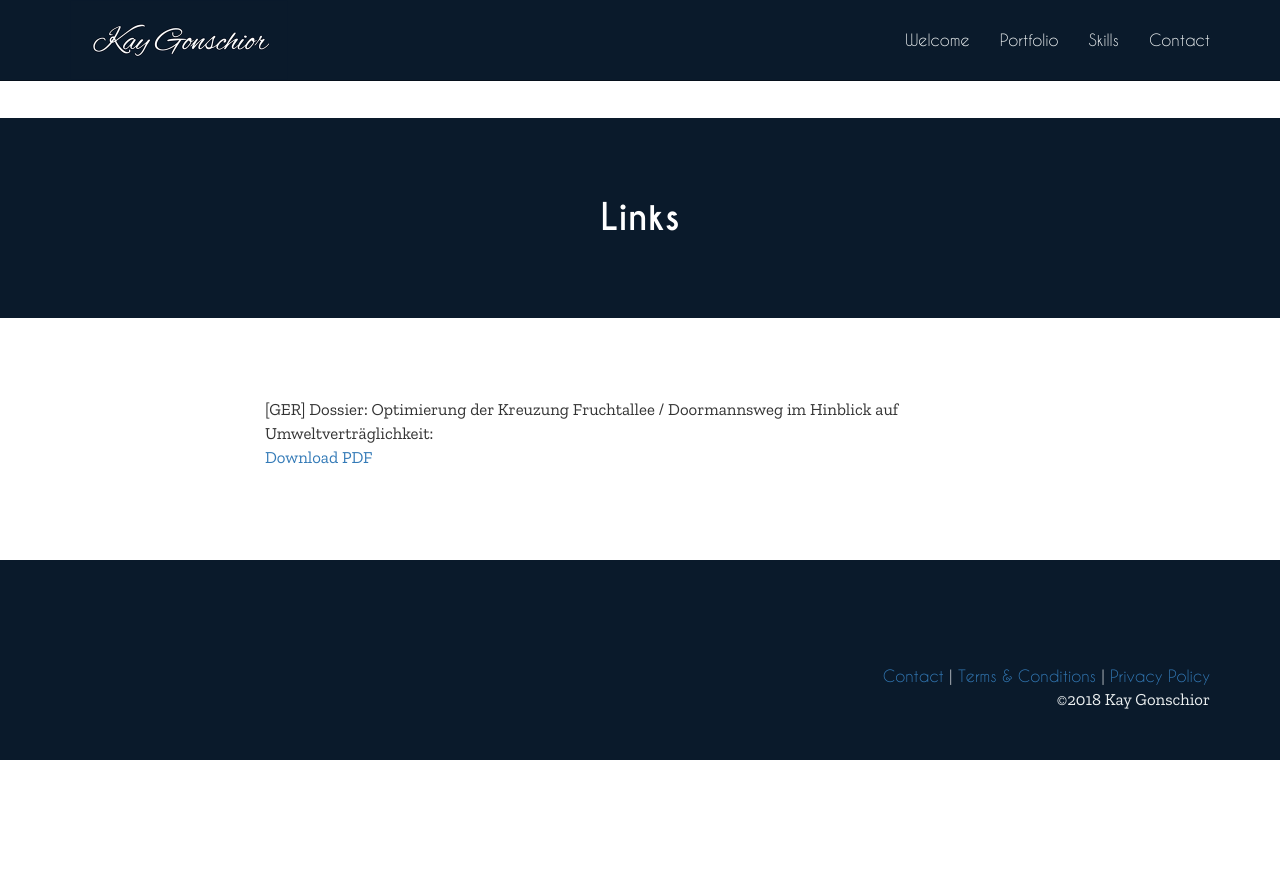
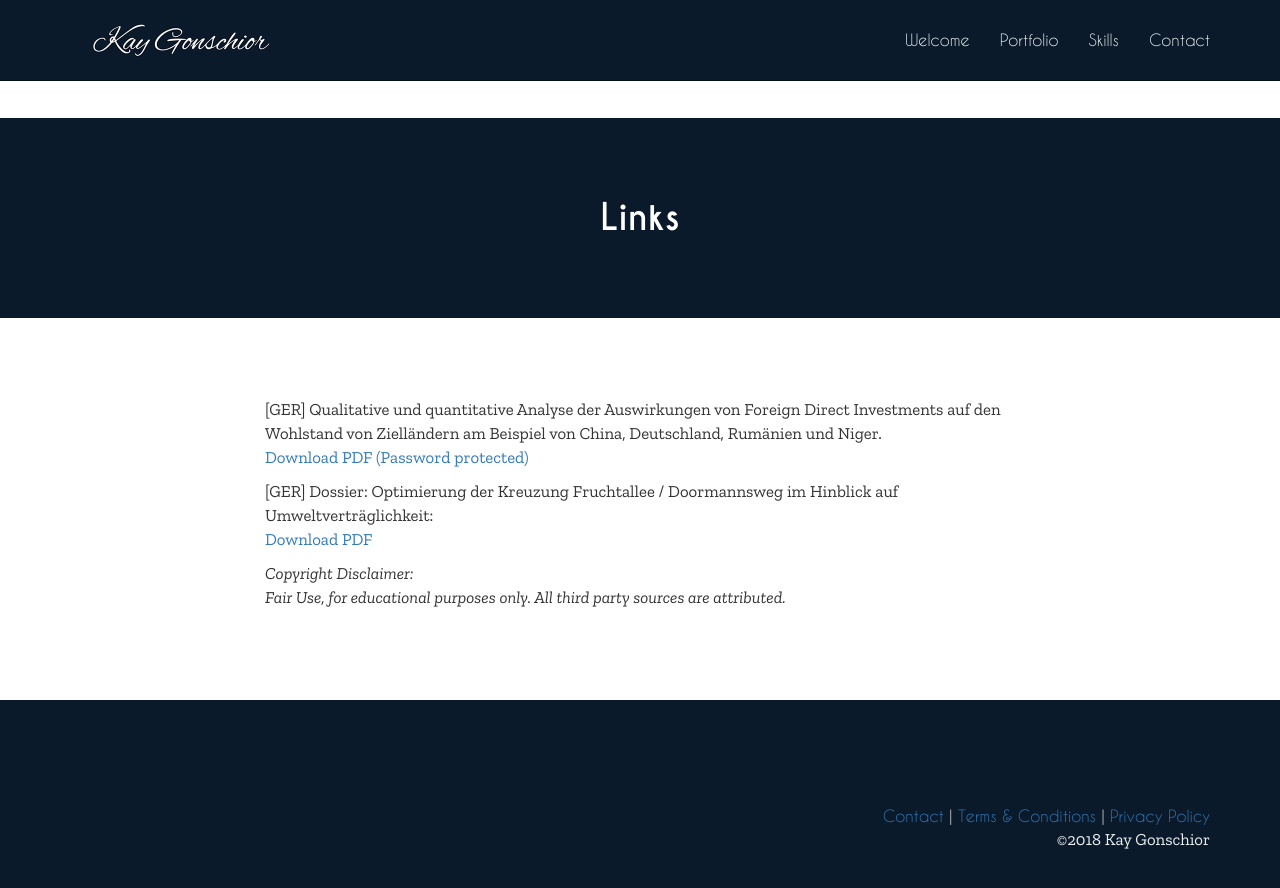
Before and after one commit to Maxomann/Maxomann.github.io, a Jekyll site: the page built from index.html, in a window 1280 px wide and 900 px high, scrolled down 4242 px. Shown: the top 888 px of the window. Built offline with Jekyll 4.4.1, drawn with Linux system fonts in a browser that asks for light colours; before the commit the page ends 5002 px from its top, so only the background shows below that; part of the change alters nothing that is shown; grey boxes are pictures that could not be loaded.

Commit message:
add FDI pdf

```diff
--- a/index.html
+++ b/index.html
@@ -157,5 +157,7 @@ robot_tags:
 </div>
 <div class="container category_inner link_collection">
     <!-- <p>[GER] KaiFU Die Wahrheit über schwarze Löcher:<br><a href="http://www.kaifu-gymnasium.de/index.php/586-startrek-widerlegt" target="_blank">http://www.kaifu-gymnasium.de/index.php/586-startrek-widerlegt</a></p> -->
+    <p>[GER] Qualitative und quantitative Analyse der Auswirkungen von Foreign Direct Investments auf den Wohlstand von Zielländern am Beispiel von China, Deutschland, Rumänien und Niger.<br><a href="files/fdi.pdf" target="_blank" onclick="javascript:return validateDownloadPassword()">Download PDF (Password protected)</a></p>
     <p>[GER] Dossier: Optimierung der Kreuzung Fruchtallee / Doormannsweg im Hinblick auf Umweltverträglichkeit:<br><a href="files/Umwelt_Dossier.pdf" target="_blank">Download PDF</a></p>
+    <p><i>Copyright Disclaimer: </br>Fair Use, for educational purposes only. All third party sources are attributed.</i></p>
 </div>
--- a/js/pagescript.js
+++ b/js/pagescript.js
@@ -62,3 +62,15 @@ function initContactInfo(){
 
     $(".priv_mail").html("<a href='mailto:info@kay-gonschior.de'>info@kay-gonschior.de</a> )<br>");
 }
+
+function validateDownloadPassword(){
+    var pass = prompt("Please enter the password", "");
+
+    if( pass == "education" )
+        return true;
+    else
+    {
+        alert("Wrong password!");
+        return false;
+    }
+}
```
Also changed, not shown: assets/fdi_cover.png (added), 3 other files.
